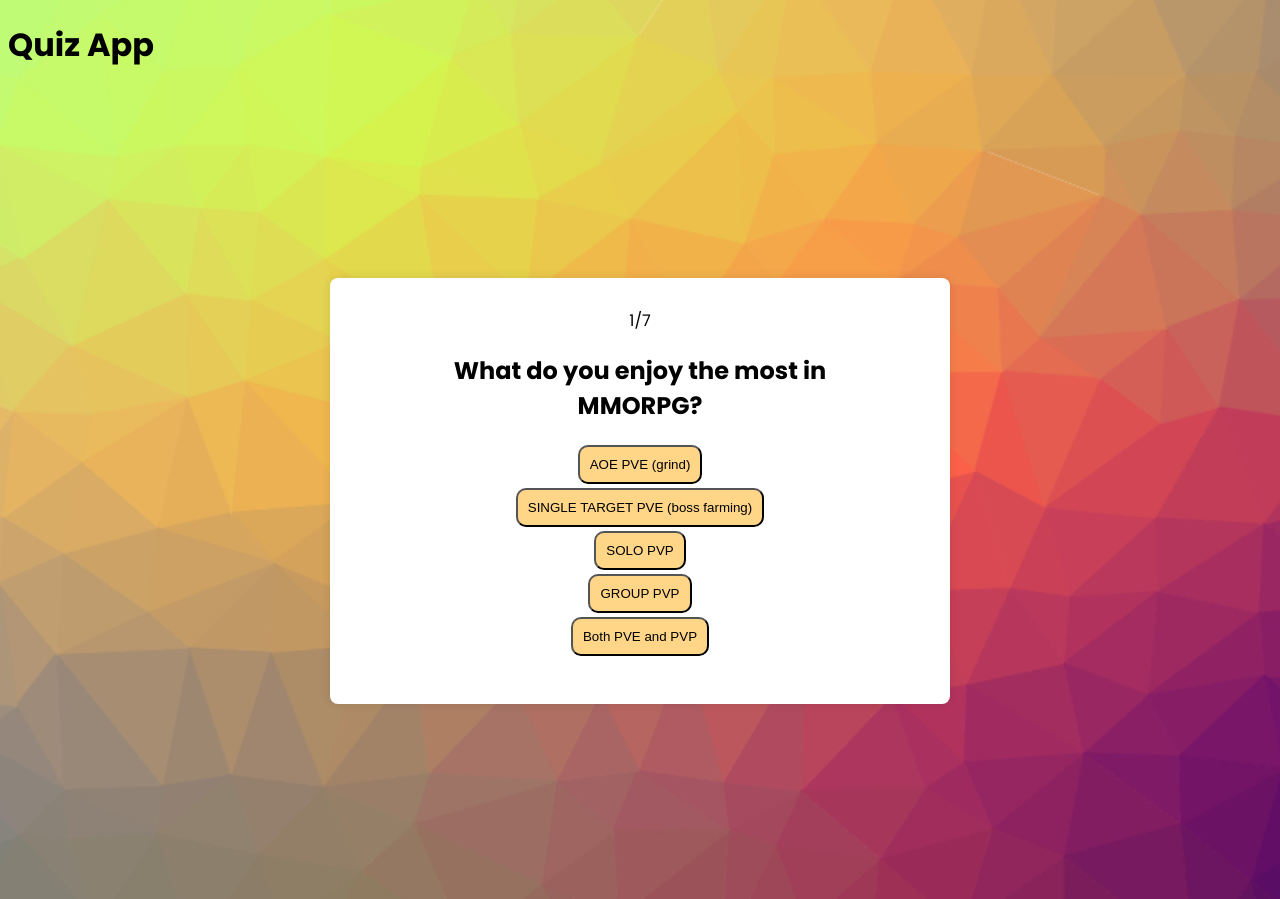
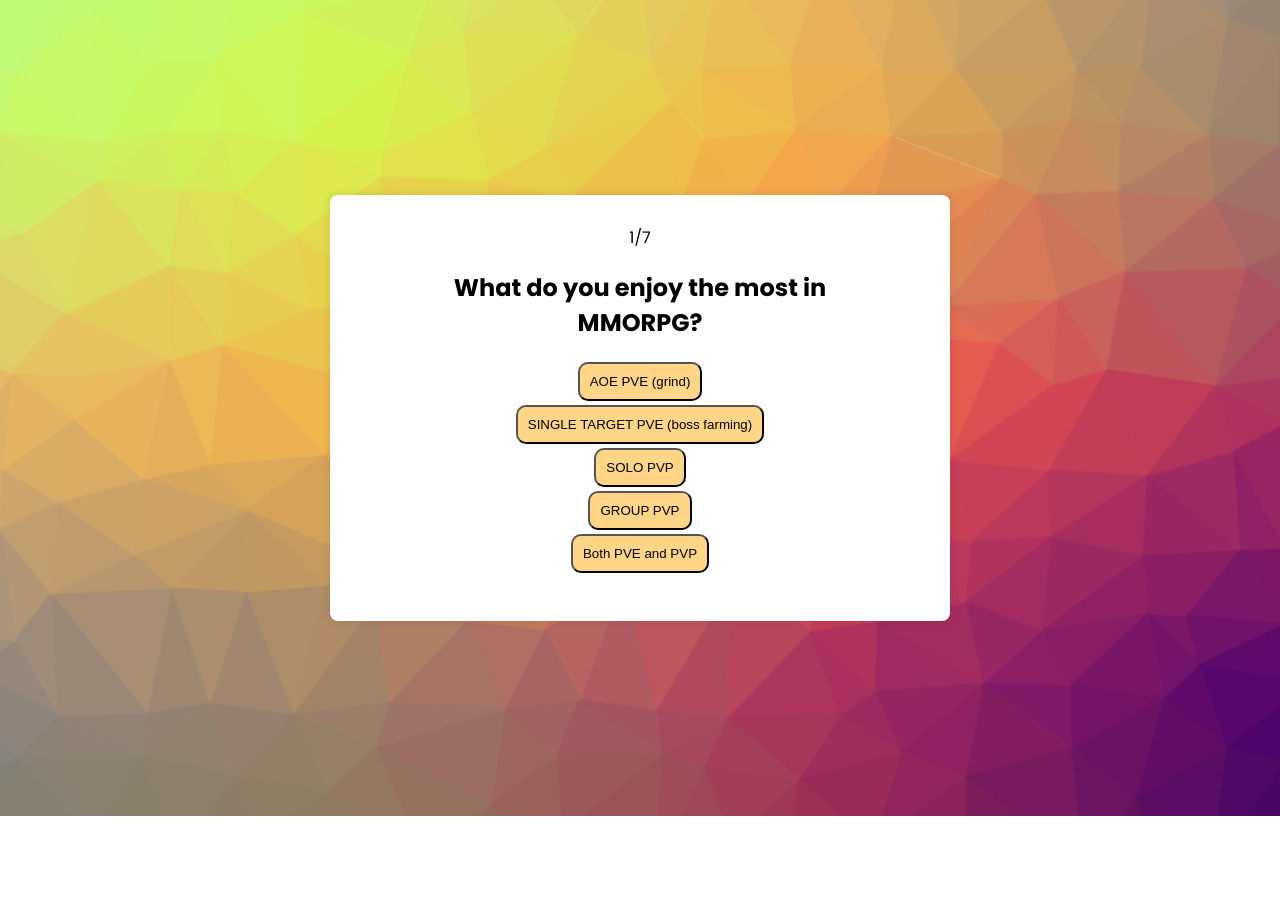
Before and after one commit to styszyl/ninhub, a React (Vite) app: page / in a window 1280 px wide. After the commit the page ends 816 px from the top, so only its background shows below. Built offline with nearby package versions, Linux system fonts and the light colour scheme.

Commit message:
deleted h1 "Quiz App"

```diff
--- a/src/App.jsx
+++ b/src/App.jsx
@@ -4,7 +4,6 @@ import { jsQuizz } from "./constants";
 function App() {
   return (
     <div>
-      <h1>Quiz App</h1>
       <Quiz masteries={jsQuizz.masteries} questions={jsQuizz.questions} />
     </div>
   );
```
